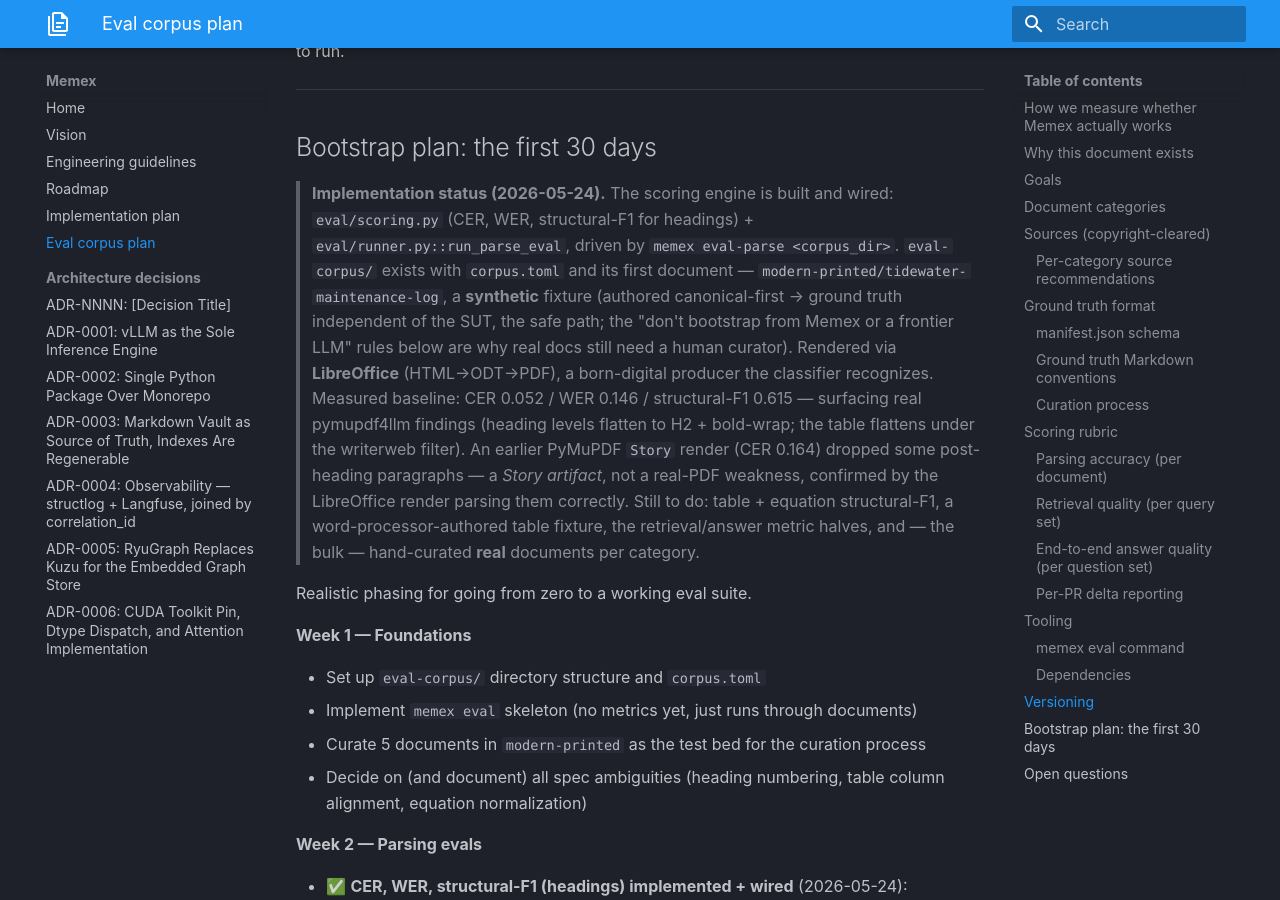
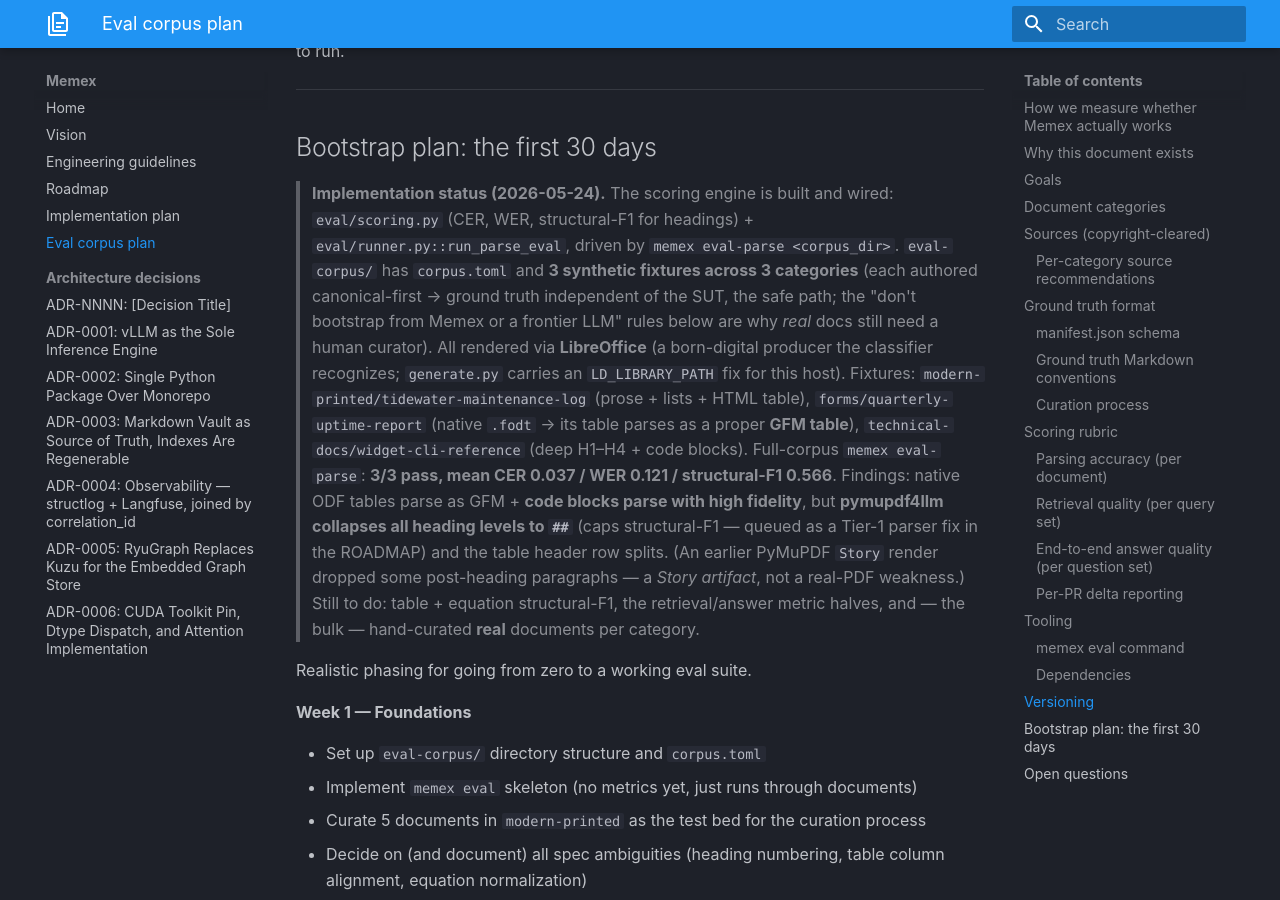
Before and after one commit to Zenetusken/memex, an MkDocs documentation site: the page built from docs/eval-corpus-plan.md, in a window 1280 px wide and 900 px high, scrolled down 9552 px. Built offline with MkDocs 1.6.1 and Material for MkDocs 9.7.7, drawn with Linux system fonts in a browser that asks for light colours.

Commit message:
docs: eval-corpus → 3 fixtures/3 categories + queue heading-level fix
ROADMAP P0 sub-goal 2 + header + eval-corpus-plan status updated for the
forms (.fodt GFM table) and technical-docs (deep headings + code) fixtures
(3/3 pass, mean CER 0.037/WER 0.121/F1 0.566). Added a Tier-1 item: the
confirmed pymupdf4llm heading-level collapse (all → ##) — a measurable
parser-improvement candidate now that the parse-eval corpus exists.

Co-Authored-By: Claude Opus 4.7 <noreply@anthropic.com>

```diff
--- a/docs/eval-corpus-plan.md
+++ b/docs/eval-corpus-plan.md
@@ -302,21 +302,25 @@ The corpus is itself versioned semantically.
 > **Implementation status (2026-05-24).** The scoring engine is built and
 > wired: `eval/scoring.py` (CER, WER, structural-F1 for headings) +
 > `eval/runner.py::run_parse_eval`, driven by `memex eval-parse
-> <corpus_dir>`. `eval-corpus/` exists with `corpus.toml` and its first
-> document — `modern-printed/tidewater-maintenance-log`, a **synthetic**
-> fixture (authored canonical-first → ground truth independent of the SUT,
-> the safe path; the "don't bootstrap from Memex or a frontier LLM" rules
-> below are why real docs still need a human curator). Rendered via
-> **LibreOffice** (HTML→ODT→PDF), a born-digital producer the classifier
-> recognizes. Measured baseline: CER 0.052 / WER 0.146 / structural-F1
-> 0.615 — surfacing real pymupdf4llm findings (heading levels flatten to
-> H2 + bold-wrap; the table flattens under the writerweb filter). An
-> earlier PyMuPDF `Story` render (CER 0.164) dropped some post-heading
-> paragraphs — a *Story artifact*, not a real-PDF weakness, confirmed by
-> the LibreOffice render parsing them correctly. Still to do: table +
-> equation structural-F1, a word-processor-authored table fixture, the
-> retrieval/answer metric halves, and — the bulk — hand-curated **real**
-> documents per category.
+> <corpus_dir>`. `eval-corpus/` has `corpus.toml` and **3 synthetic
+> fixtures across 3 categories** (each authored canonical-first → ground
+> truth independent of the SUT, the safe path; the "don't bootstrap from
+> Memex or a frontier LLM" rules below are why *real* docs still need a
+> human curator). All rendered via **LibreOffice** (a born-digital
+> producer the classifier recognizes; `generate.py` carries an
+> `LD_LIBRARY_PATH` fix for this host). Fixtures:
+> `modern-printed/tidewater-maintenance-log` (prose + lists + HTML table),
+> `forms/quarterly-uptime-report` (native `.fodt` → its table parses as a
+> proper **GFM table**), `technical-docs/widget-cli-reference` (deep
+> H1–H4 + code blocks). Full-corpus `memex eval-parse`: **3/3 pass, mean
+> CER 0.037 / WER 0.121 / structural-F1 0.566**. Findings: native ODF
+> tables parse as GFM + **code blocks parse with high fidelity**, but
+> **pymupdf4llm collapses all heading levels to `##`** (caps structural-F1
+> — queued as a Tier-1 parser fix in the ROADMAP) and the table header row
+> splits. (An earlier PyMuPDF `Story` render dropped some post-heading
+> paragraphs — a *Story artifact*, not a real-PDF weakness.) Still to do:
+> table + equation structural-F1, the retrieval/answer metric halves, and
+> — the bulk — hand-curated **real** documents per category.
 
 Realistic phasing for going from zero to a working eval suite.
 
```
Also changed, not shown: docs/ROADMAP.md (+5 -3 lines).
